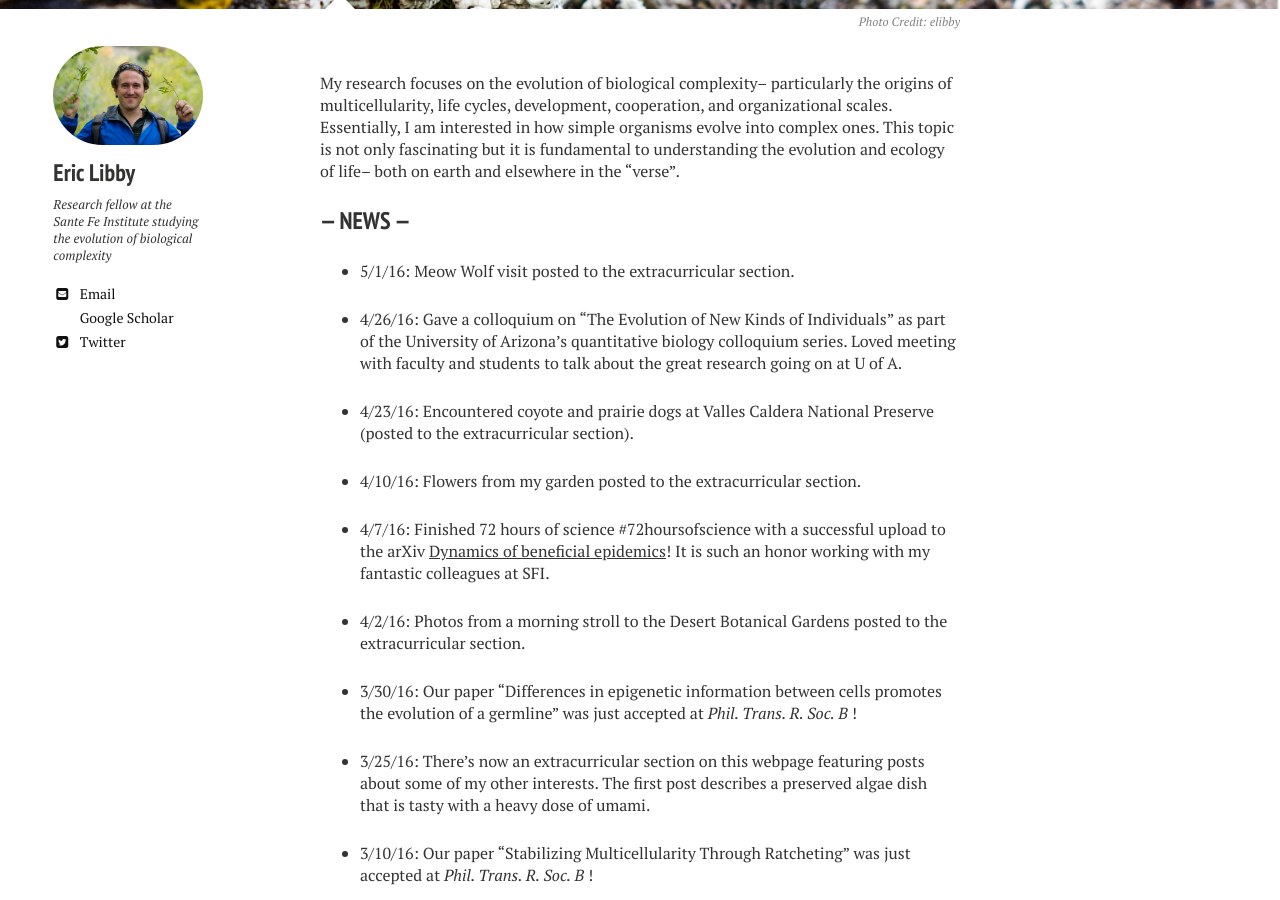
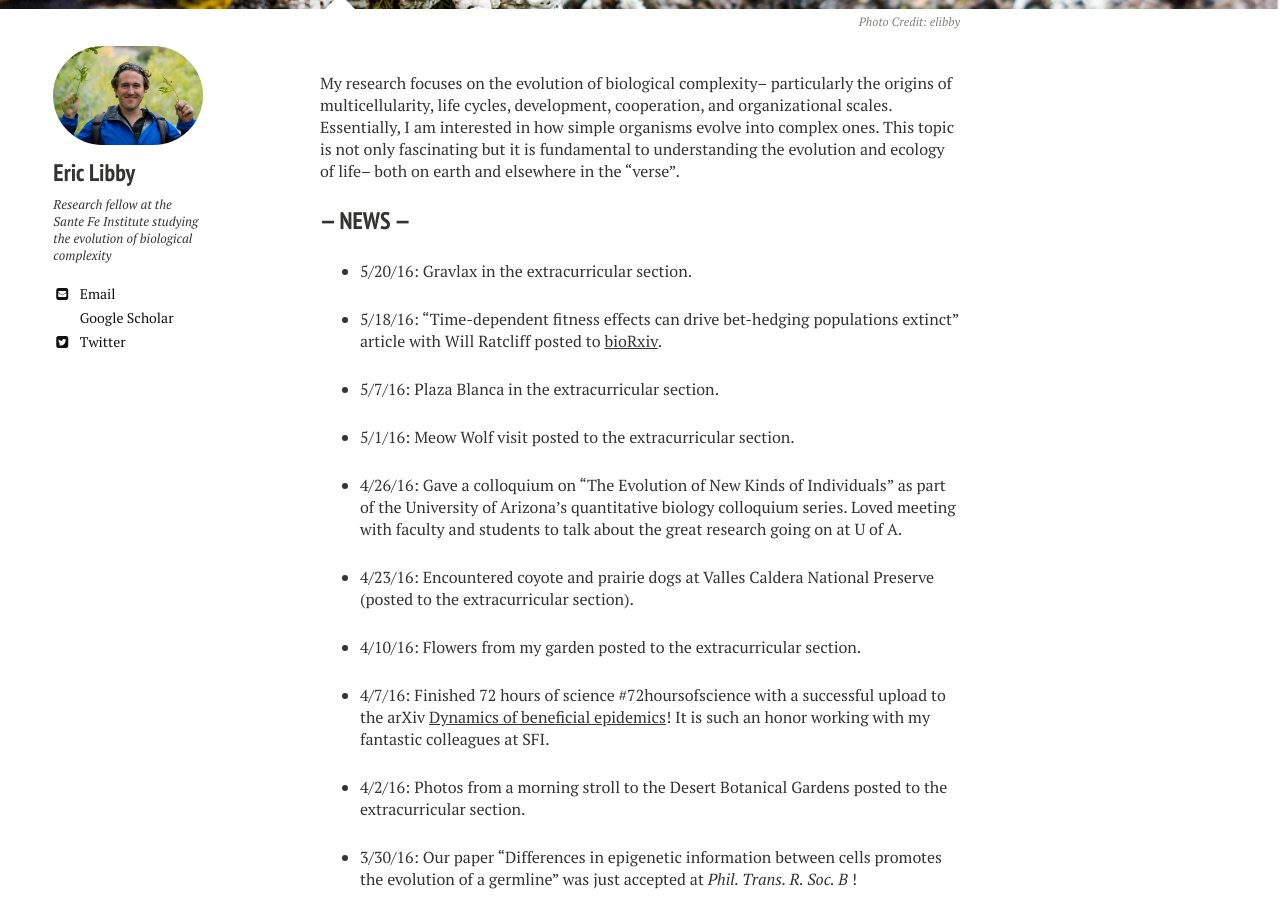
Before and after one commit to ericlibby/oldweb, a Jekyll site: the page built from index.md, in a window 1280 px wide and 900 px high, scrolled down 395 px. Built offline with Jekyll 4.4.1, drawn with Linux system fonts in a browser that asks for light colours; nearby versions of some CDN libraries.

Commit message:
news updates

```diff
--- a/index.md
+++ b/index.md
@@ -10,6 +10,12 @@ image:
 My research focuses on the evolution of biological complexity-- particularly the origins of multicellularity, life cycles, development, cooperation, and organizational scales. Essentially, I am interested in how simple organisms evolve into complex ones. This topic is not only fascinating but it is fundamental to understanding the evolution and ecology of life-- both on earth and elsewhere in the "verse".
 
 ### --- NEWS ---
+- 5/20/16: Gravlax in the extracurricular section.
+
+- 5/18/16: "Time-dependent fitness effects can drive bet-hedging populations extinct" article with Will Ratcliff posted to [bioRxiv](http://biorxiv.org/content/early/2016/05/18/054007).
+
+- 5/7/16: Plaza Blanca in the extracurricular section.
+
 - 5/1/16: Meow Wolf visit posted to the extracurricular section.
 
 - 4/26/16: Gave a colloquium on "The Evolution of New Kinds of Individuals" as part of the University of Arizona's quantitative biology colloquium series. Loved meeting with faculty and students to talk about the great research going on at U of A.
```
